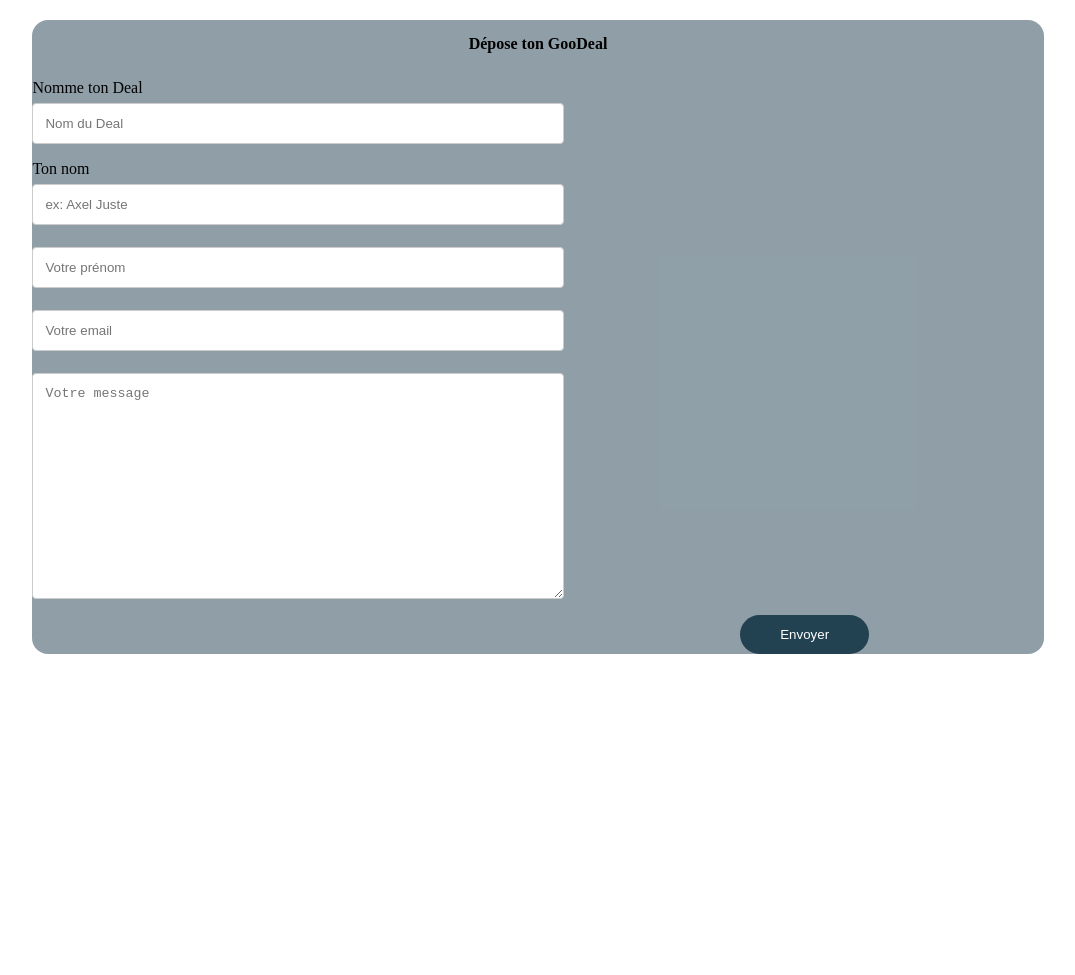
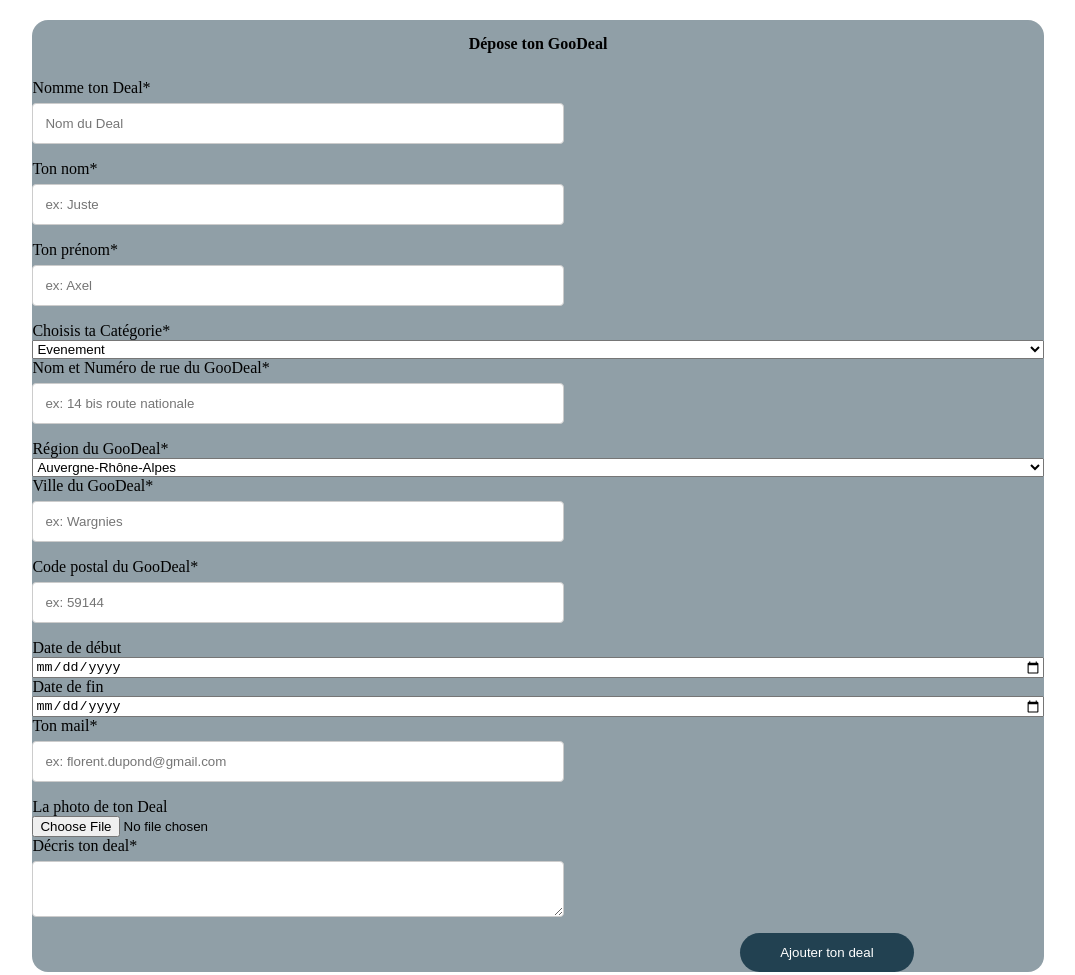
Before and after one commit to cruiser22/form_goodeal, a plain HTML site: page index.html in a window 1280 px wide. Shown: the whole page, without its empty margins (102-1177 px from the left). Before the commit the page ends 800 px from the top, so only its background shows below. Drawn offline with Linux system fonts and the light colour scheme.

Commit message:
all input form

```diff
--- a/index.html
+++ b/index.html
@@ -19,33 +19,105 @@
 
             </h1>
 
-            <form class=contact_form action="/">
+            <form class=contact_form action="/" enctype="multipart/form-data">
 
                 <div class="label-column">
-                    <label for="Nomme ton Deal">Nomme ton Deal</label>
+                    <label for="Nomme ton Deal">Nomme ton Deal*</label>
                     <input type="text" id="deal-name" name="deal-name" placeholder="Nom du Deal">
                 </div>
 
+
                 <div class="label-column">
-                    <label for="lastname">Ton nom</label>
-                    <input type="text" id="lastname" name="lastname" placeholder="ex: Axel Juste">
+                    <label for="lastname">Ton nom*</label>
+                    <input type="text" id="lastname" name="lastname" placeholder="ex: Juste">
                 </div>
 
                 <div class="label-column">
-                    <label for="sujet"></label>
-                    <input type="text" id="fname" name="fname" placeholder="Votre prénom">
+                    <label for="firstname">Ton prénom*</label>
+                    <input type="text" id="firstname" name="firstname" placeholder="ex: Axel">
                 </div>
 
                 <div class="label-column">
-                    <label for="emailAddress"></label>
-                    <input id="emailAddress" type="email" name="email" placeholder="Votre email">
+                    <label for="category">Choisis ta Catégorie*</label>
+                    <select name="categoty" id="categoty">
+                        <option value="Event">Evenement</option>
+                        <option value="food-service">Restauration</option>
+                        <option value="accommodation">Logement</option>
+                    </select>
+                </div>
+
+
+
+                <div class="label-column">
+                    <label for="adress">Nom et Numéro de rue du GooDeal*</label>
+                    <input type="text" id="adress" name="adress" placeholder="ex: 14 bis route nationale">
                 </div>
 
                 <div class="label-column">
-                    <label for="subject"></label>
-                    <textarea id="subject" name="subject" placeholder="Votre message" style="height:200px"></textarea>
+                    <label for="region">Région du GooDeal*</label>
+                    <select name="region" id="region">
+                        <option value="Auvergne-Rhône-Alpes">Auvergne-Rhône-Alpes</option>
+                        <option value="Bourgogne-Franche-Comté">Bourgogne-Franche-Comté</option>
+                        <option value="Bretagne">Bretagne</option>
+                        <option value="Centre-Val de Loire">Centre-Val de Loire</option>
+                        <option value="Corse">Corse</option>
+                        <option value="Grand Est">Grand Est</option>
+                        <option value="Hauts-de-France">Hauts-de-France</option>
+                        <option value="Île-de-France">Île-de-France</option>
+                        <option value="Normandie">Normandie</option>
+                        <option value="Nouvelle-Aquitaine">Nouvelle-Aquitaine</option>
+                        <option value="Occitanie">Occitanie</option>
+                        <option value="Pays de la Loire">Pays de la Loire</option>
+                        <option value="Provence-Alpes-Côte d'Azur">Provence-Alpes-Côte d'Azur</option>
+                    </select>
                 </div>
-                <input class=btn type="submit" value="Envoyer">
+
+
+
+                <div class="label-column">
+                    <label for="city">Ville du GooDeal*</label>
+                    <input type="text" id="city" name="city" placeholder="ex: Wargnies">
+                </div>
+
+                <div class="label-column">
+                    <label for="zip-code">Code postal du GooDeal*</label>
+                    <input type="text" id="zip-code" name="zip-code" placeholder="ex: 59144">
+                </div>
+
+                <div class="label-column">
+                    <label for="start-date">Date de début</label>
+                    <input type="date" id="start-date" name="start-date" placeholder="ex: 20/12/2022">
+                </div>
+
+                <div class="label-column">
+                    <label for="end-date">Date de fin</label>
+                    <input type="date" id="end-date" name="end-date" placeholder="ex: 25/12/2022">
+                </div>
+
+
+
+                <div class="label-column">
+                    <label for="email">Ton mail*</label>
+                    <input type="email" id="email" name="email" placeholder="ex: florent.dupond@gmail.com">
+                </div>
+
+                <div class="label-column">
+                    <label for="imageUpload">La photo de ton Deal</label>
+                    <input type="file" name="avatar" id="imageUpload" />
+                </div>
+
+                <div class="label-column">
+                    <label for="description">
+                        Décris ton deal*
+                    </label>
+
+                    <textarea name="description" id="description"
+                        placeholder="ex: Grand tournoi de pétanque avec plus de 300 paritcipants...">
+
+            </textarea>
+                </div>
+
+                <input class=btn type="submit" value="Ajouter ton deal">
             </form>
         </div>
     </div>
```
